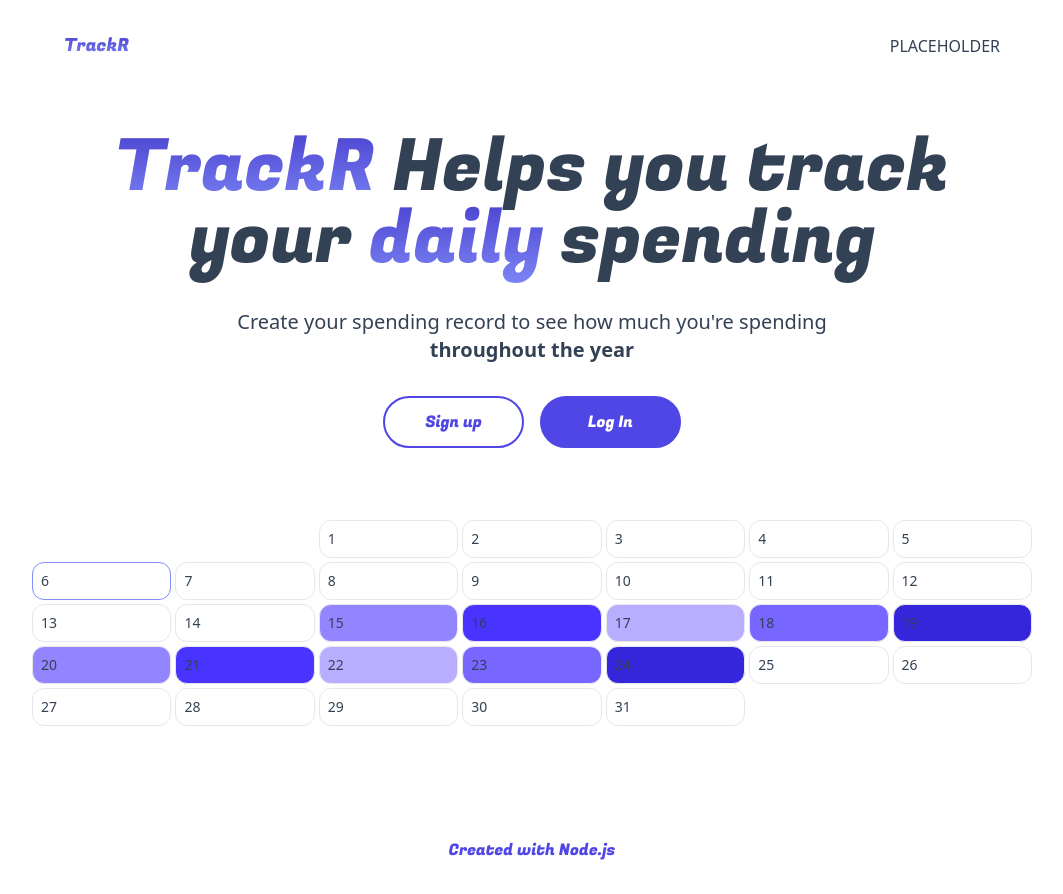
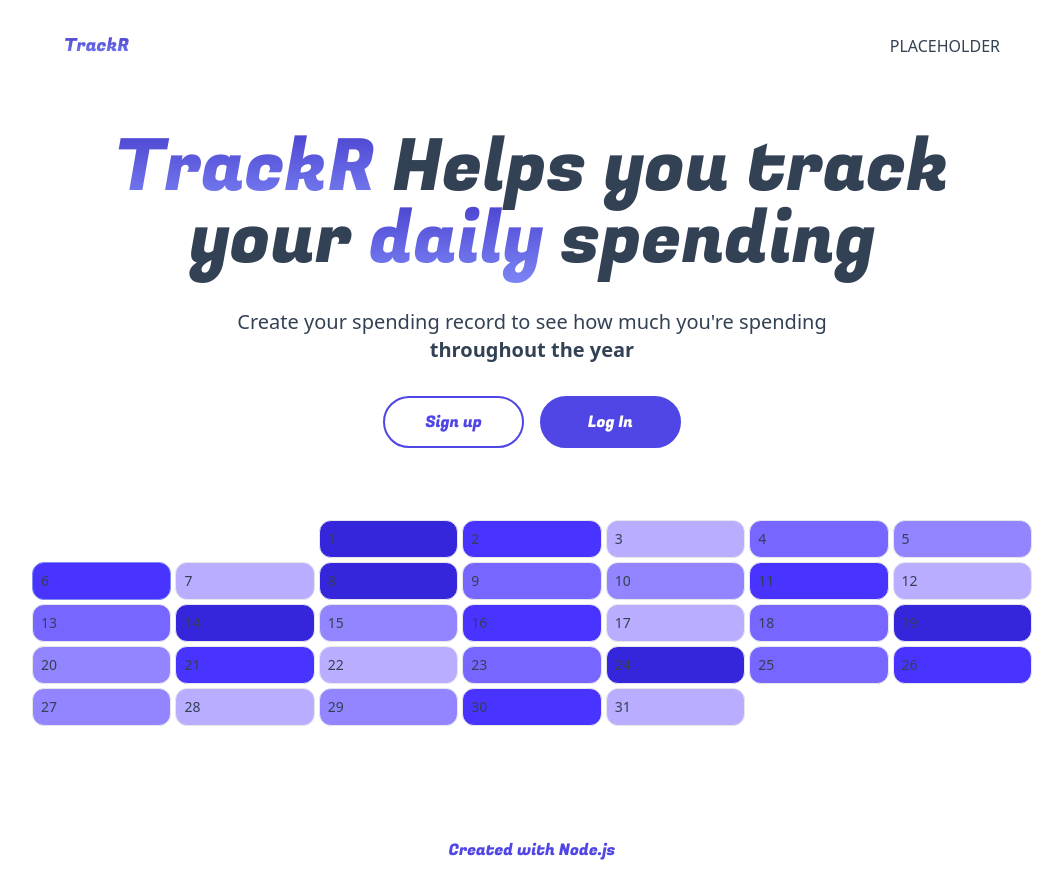
Before and after one commit to HollyWalker1/tracker, a Next.js app: page / in a window 1280 px wide. Shown: the whole page, without its empty margins (108-1171 px from the left). Built offline with nearby package versions, Linux system fonts and the light colour scheme.

Commit message:
Filled calender with demo data.

```diff
--- a/components/Hero.js
+++ b/components/Hero.js
@@ -15,7 +15,7 @@ export default function Hero() {
             <Button text="Sign up"/>
             <Button text="Log In" dark/>
         </div>
-        <Calendar />
+        <Calendar demo />
     </div>
   )
 }
```
